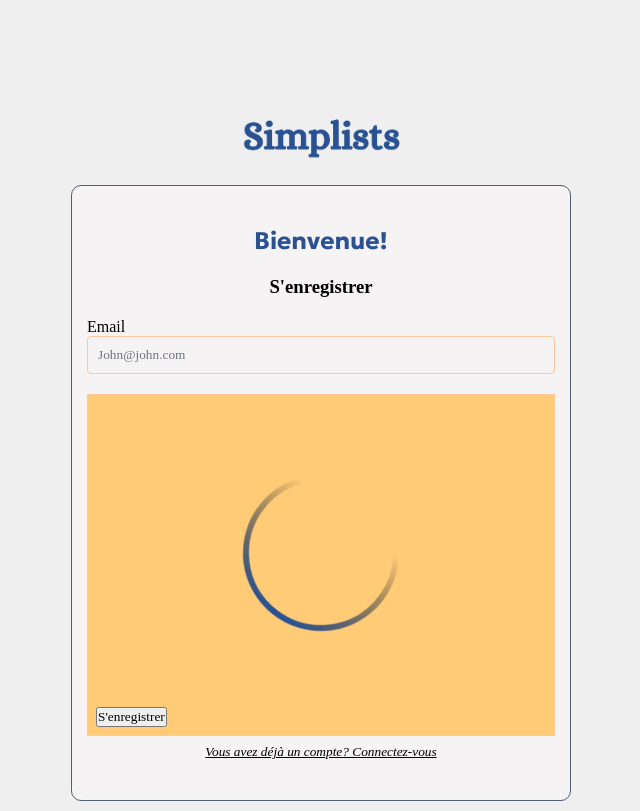
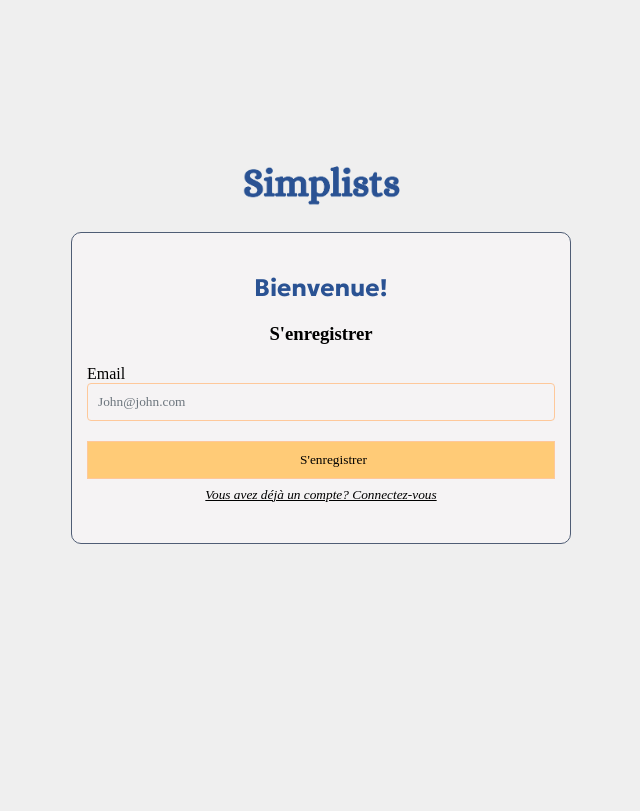
Before and after one commit to RomainBasly/data-list-single-repo, a Next.js app: page /register in a window 1280 px wide. Shown: the whole page, without its empty margins (319-959 px from the left). Built offline with nearby package versions, Linux system fonts and the light colour scheme; a web font is replaced by a local one.

Commit message:
add loader to the Button component

```diff
--- a/src/Stores/UserStore.ts
+++ b/src/Stores/UserStore.ts
@@ -1,17 +1,31 @@
 "use client";
+
+import assert from "assert";
 
 export default class UserStore {
   private static instance: UserStore;
+  private email: string | null = null;
   public accessToken: string | null = null;
 
   private constructor() {}
 
-    public getInstance(): UserStore {
-        if (!UserStore.instance) return new UserStore();
+  public static getInstance(): UserStore {
+    if (!UserStore.instance) {
+      UserStore.instance = new UserStore();
+    }
     return UserStore.instance;
   }
 
   public isConnected(): boolean {
-        return Boolean(this.accessToken)
+    return Boolean(this.accessToken);
+  }
+
+  public setEmail(email: string): void {
+    this.email = email;
+  }
+
+  public getEmail(): string {
+    assert(this.email, "Pas de mail");
+    return this.email;
   }
 }
--- a/src/components/Elements/Form/Registration/index.tsx
+++ b/src/components/Elements/Form/Registration/index.tsx
@@ -8,6 +8,7 @@
 import { getErrorMessage } from '@/Services/errorHandlingService'
 import { useRouter } from 'next/navigation'
 import Button from '@/components/Materials/Button'
+import UserStore from '@/Stores/UserStore'
 
 export default function RegistrationForm() {
   const [email, setEmail] = useState<string>('')
@@ -26,13 +27,17 @@
     const body = { email }
 
     try {
+      setIsLoading(!isLoading)
       const response = await EmailVerificationApi.getInstance().sendVerificationEmail(
         body,
       )
       if (response) {
-        router.push('/verify-code')
+        setIsLoading(!isLoading)
+        UserStore.getInstance().setEmail(email)
+        router.push('/register/verify-code')
       }
     } catch (error) {
+      setIsLoading(false)
       const errorMessage = getErrorMessage(error)
       setErrors({ ...errors, form: errorMessage })
     }
@@ -57,12 +62,9 @@
         <Button
           onClick={sendForm}
           text={"S'enregistrer"}
-          isLoading={true}
+          isLoading={isLoading}
           className={classes['connexion-button']}
         ></Button>
-        {/* <button className={classes['connexion-button']} onClick={sendForm}>
-          S'enregistrer
-        </button> */}
         {errors && <div className={classes['error']}>{errors.form}</div>}
         <Link
           href="/login"
--- a/src/components/Materials/Button/classes.module.scss
+++ b/src/components/Materials/Button/classes.module.scss
@@ -0,0 +1,15 @@
+.root {
+  display: flex;
+  justify-content: center;
+  align-items: center;
+  gap: 5px;
+
+  .loader-wrapper {
+    flex-shrink: 0;
+  }
+
+  .loader-placeholder {
+    width: 20px;
+    height: 20px;
+  }
+}
--- a/src/components/Materials/Button/index.tsx
+++ b/src/components/Materials/Button/index.tsx
@@ -12,9 +12,18 @@
 
 export default function Button(props: IProps) {
   return (
-    <div className={classNames(classes['root'], props.className)}>
-      {props.isLoading && <Loader />}
-      <button onClick={props.onClick}>{props.text}</button>
-    </div>
+    <button
+      className={classNames(classes['root'], props.className)}
+      onClick={props.onClick}
+    >
+      <div className={classes['loader-wrapper']}>
+        {props.isLoading ? (
+          <Loader />
+        ) : (
+          <div className={classes['loader-placeholder']}></div>
+        )}
+      </div>
+      {props.text}
+    </button>
   )
 }
--- a/src/components/Materials/LoadingMaterial/classes.module.scss
+++ b/src/components/Materials/LoadingMaterial/classes.module.scss
@@ -1,7 +1,11 @@
-.rotating-circle {
-  width: 100%;
-  height: 100%;
-  animation: rotate 0.7s ease-in infinite;
+.root {
+  display: flex;
+  align-items: center;
+  .rotating-circle {
+    width: 100%;
+    max-width: 20px;
+    animation: rotate 0.7s ease-in infinite;
+  }
 }
 
 @keyframes rotate {
--- a/src/components/Materials/LoadingMaterial/index.tsx
+++ b/src/components/Materials/LoadingMaterial/index.tsx
@@ -3,7 +3,7 @@
 
 export default function LoadingMaterial() {
   return (
-    <div>
+    <div className={classes['root']}>
       <svg className={classes['rotating-circle']} viewBox="0 0 100 100">
         <defs>
           <linearGradient id="grad1" x1="0%" y1="0%" x2="80%" y2="0%">
```
Also changed, not shown: app/register/verify-code/page.tsx (added, +13 -0 lines), app/verify-code/page.tsx (deleted, +0 -7 lines), 1 other file (tests, documents, lock files or other folders). Lines whose indentation alone changed are shown as unchanged.
